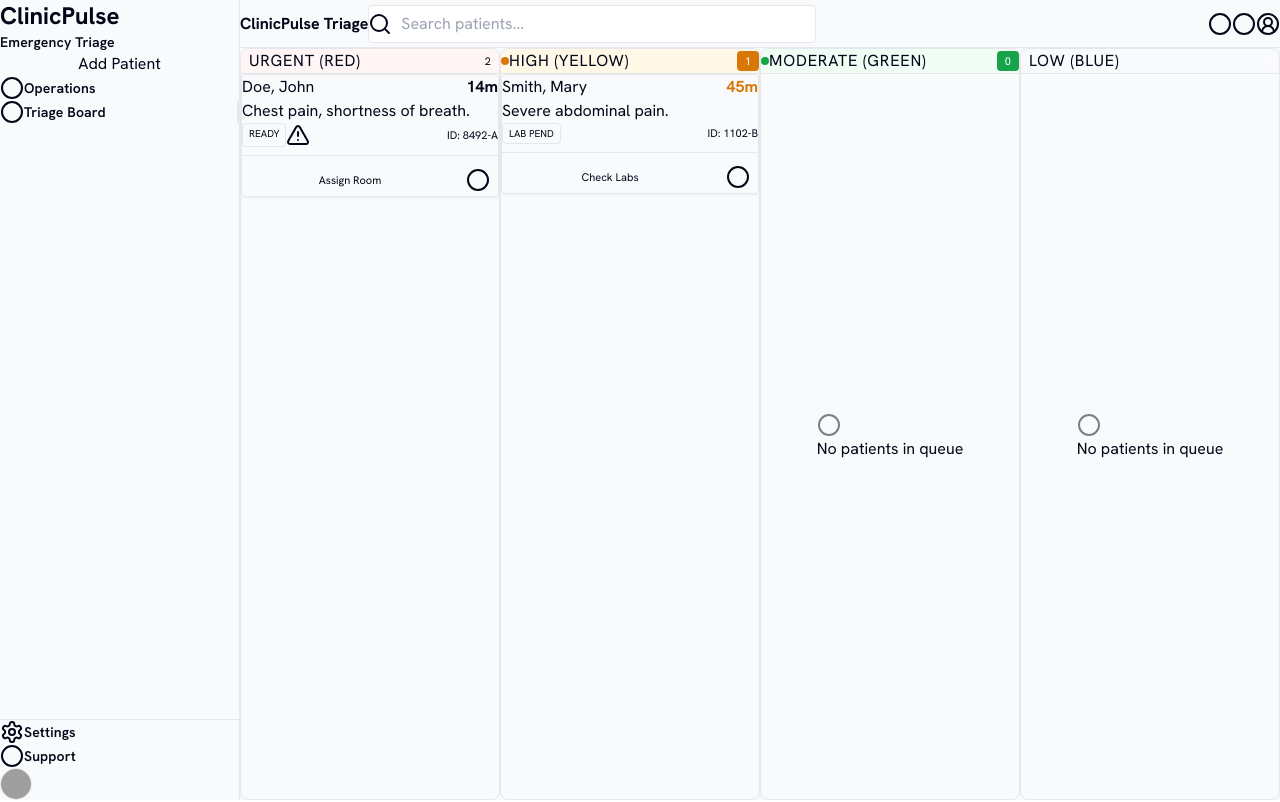
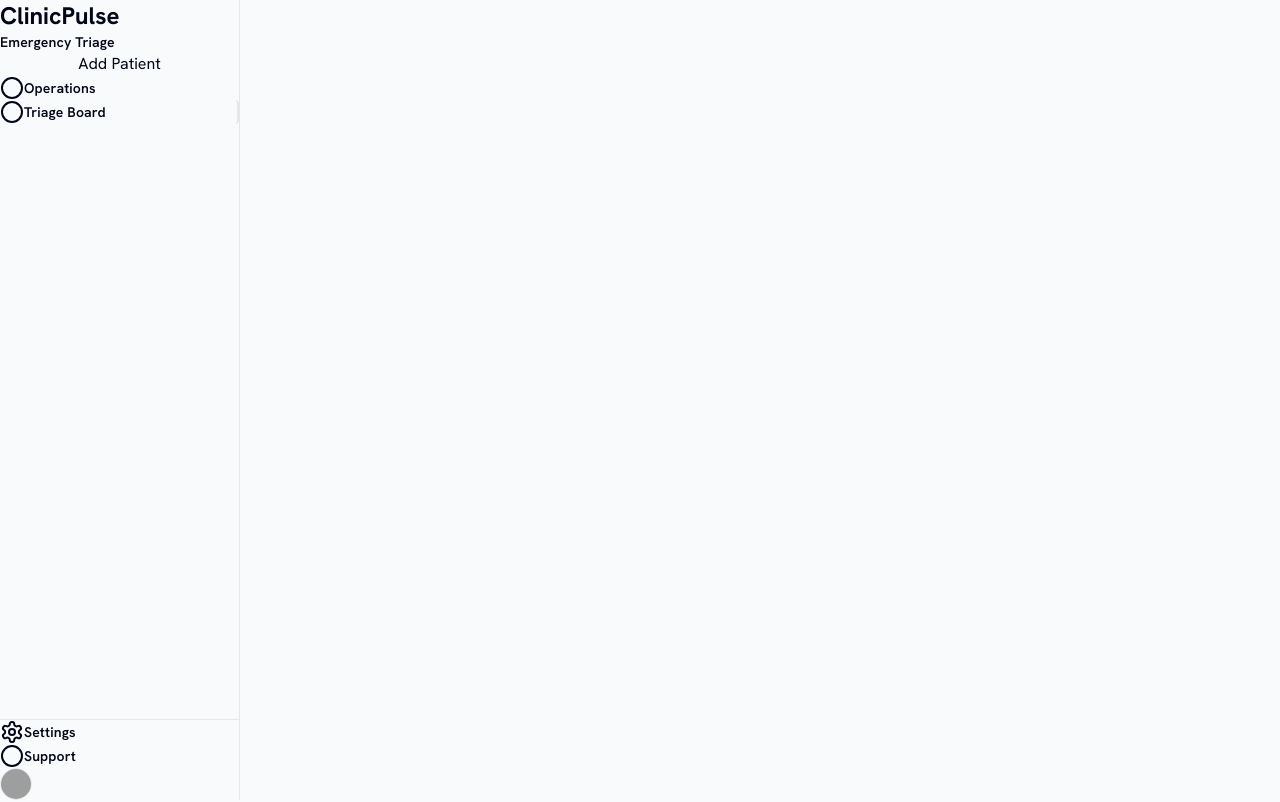
Before and after one commit to hikmetgulsesli/clinicpulse-triage-eab427d1, a React (Vite) app: page / in a window 1280 px wide. Shown: the top 802 px of the page. Built offline with nearby package versions, Linux system fonts and the light colour scheme; grey boxes are pictures that could not be loaded.

Commit message:
feat: US-003 - ClinicPulse Triage - Triage Board - ClinicPulse Triage screen

```diff
--- a/src/App.tsx
+++ b/src/App.tsx
@@ -38,11 +38,15 @@
     dispatch({ type: 'navigate', route, panel });
   }, []);
 
+  const navigateToPath = useCallback((path: '/notifications' | '/history') => {
+    window.history.pushState({}, '', path);
+  }, []);
+
   const commonActions = useMemo(
     () => ({
       'add-patient-1': () => navigate('patient-editor', 'editor'),
-      'button-2-2': () => navigate('operations', 'operations'),
-      'button-3-3': () => navigate('triage-board', 'board'),
+      'button-2-2': () => navigateToPath('/notifications'),
+      'button-3-3': () => navigateToPath('/history'),
       'button-4-4': () => navigate('empty-recovery', 'support'),
       'button-5-5': () => dispatch({ type: 'advance-priority', updatedAt: currentTimestamp() }),
       'operations-1': () => navigate('operations', 'operations'),
@@ -50,7 +54,7 @@
       'settings-3': () => navigate('triage-board', 'settings'),
       'support-4': () => navigate('empty-recovery', 'support'),
     }),
-    [navigate],
+    [navigate, navigateToPath],
   );
 
   const boardActions = useMemo<Partial<Record<TriageBoardClinicpulseTriageActionId, () => void>>>(
@@ -100,7 +104,7 @@
   }, [state]);
 
   return (
-    <div data-setfarm-root="clinicpulse-triage" className="flex min-h-screen bg-slate-50 text-slate-950">
+    <div data-setfarm-root="clinicpulse-triage" className="min-h-screen bg-slate-50 text-slate-950">
       {state.route === 'operations' ? <PatientOperationsClinicpulseTriage actions={operationsActions} /> : null}
       {state.route === 'patient-editor' ? <PatientEditorClinicpulseTriage actions={editorActions} /> : null}
       {state.route === 'empty-recovery' ? <EmptyAndErrorRecoveryClinicpulseTriage actions={recoveryActions} /> : null}
```
